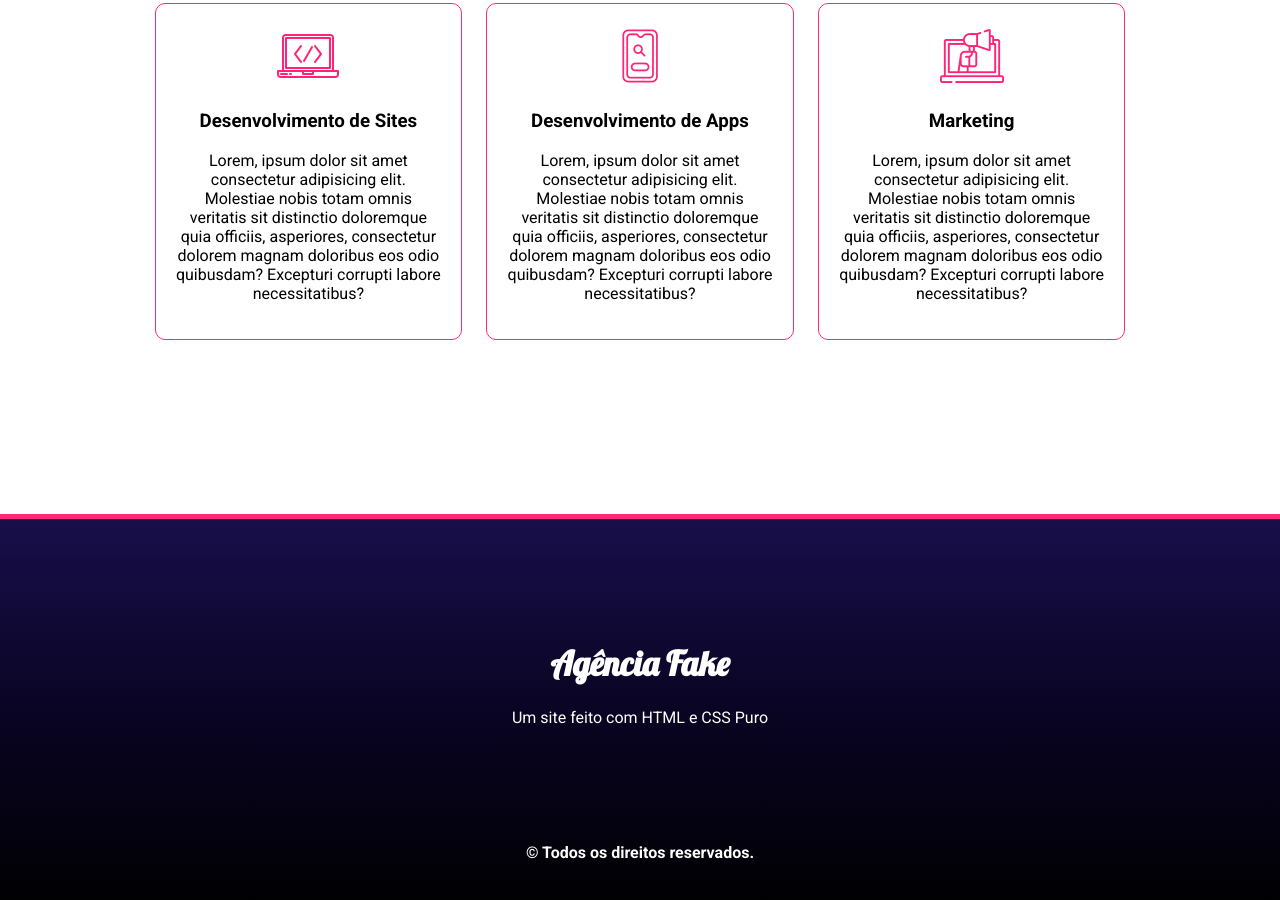
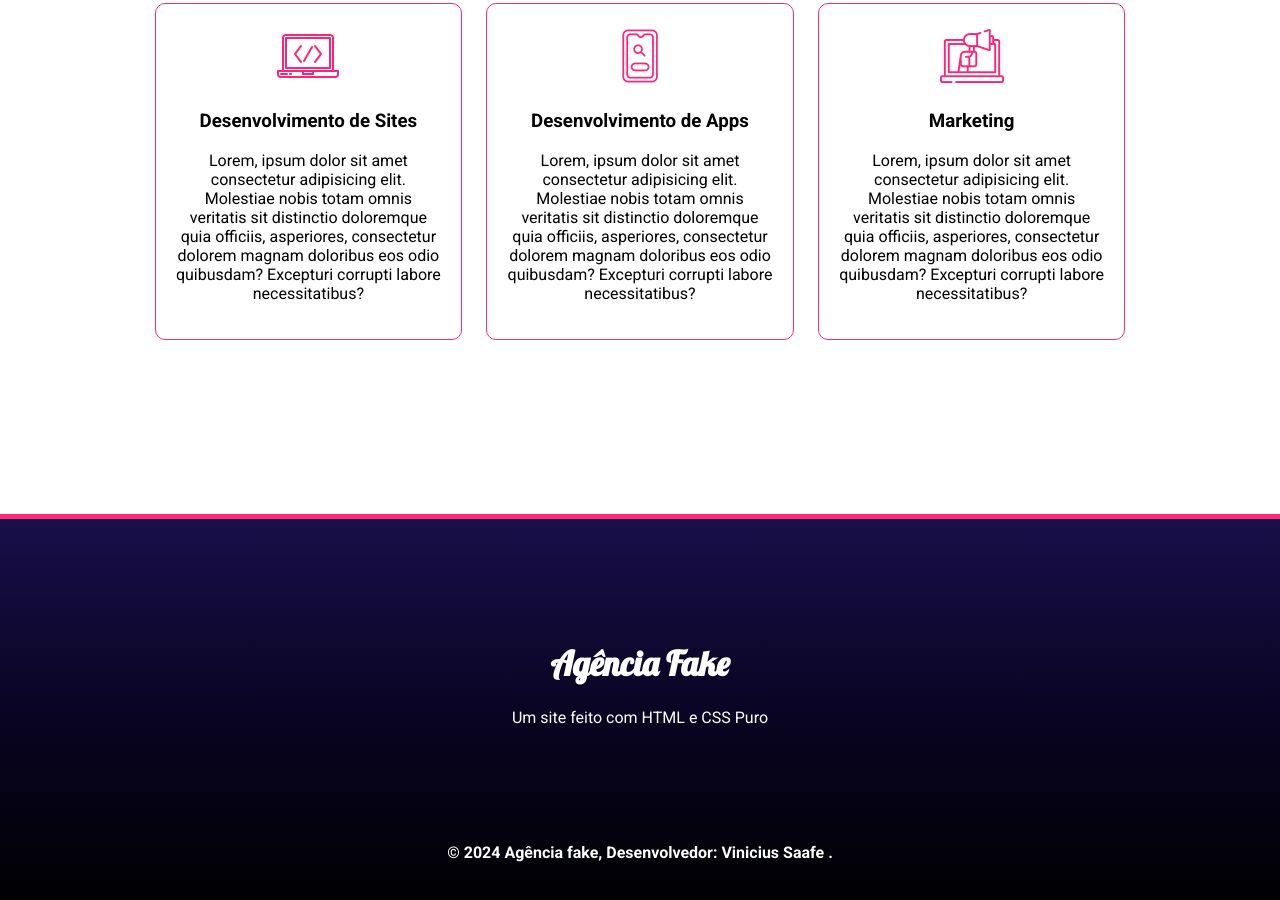
Before and after one commit to viniciussaafe/agencia-facke, a plain HTML site: page index.html in a window 1280 px wide. Shown: the part 850-1750 px from the top of the page. Drawn offline with Linux system fonts and the light colour scheme.

Commit message:
Update index.html

```diff
--- a/index.html
+++ b/index.html
@@ -98,7 +98,7 @@
             <h1 class="agencia">Agência Fake</h1>
             <p style="color:white">Um site feito com HTML e CSS Puro</p>
         </div>
-        <b style="color:white;">© Todos os direitos reservados.</b>
+        <b style="color:white;">© 2024 Agência fake, Desenvolvedor: Vinicius Saafe .</b>
     </footer>
     <a class="whats" target="_blank"
         href="https://api.whatsapp.com/send?phone=5549988070996&text=Ol%C3%A1%20peguei%20seu%20contato%20no%20site"><img
```
